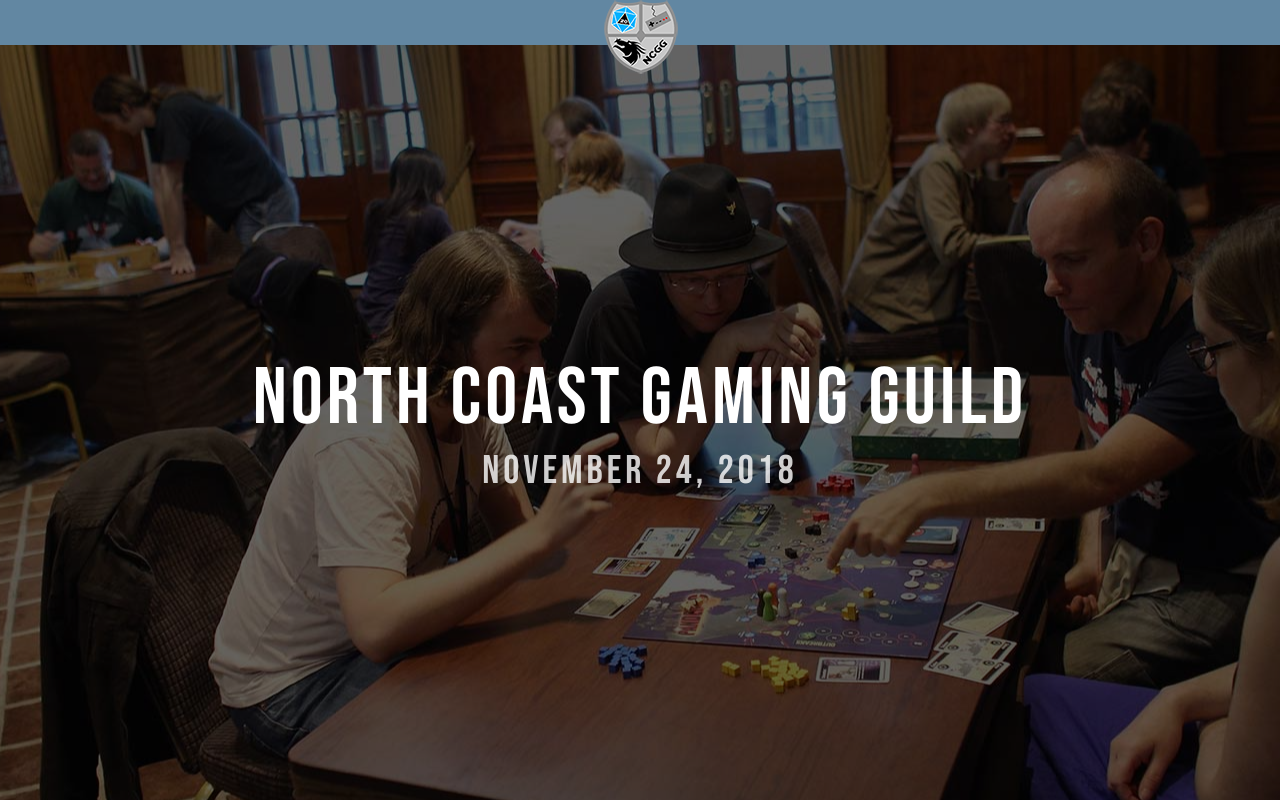
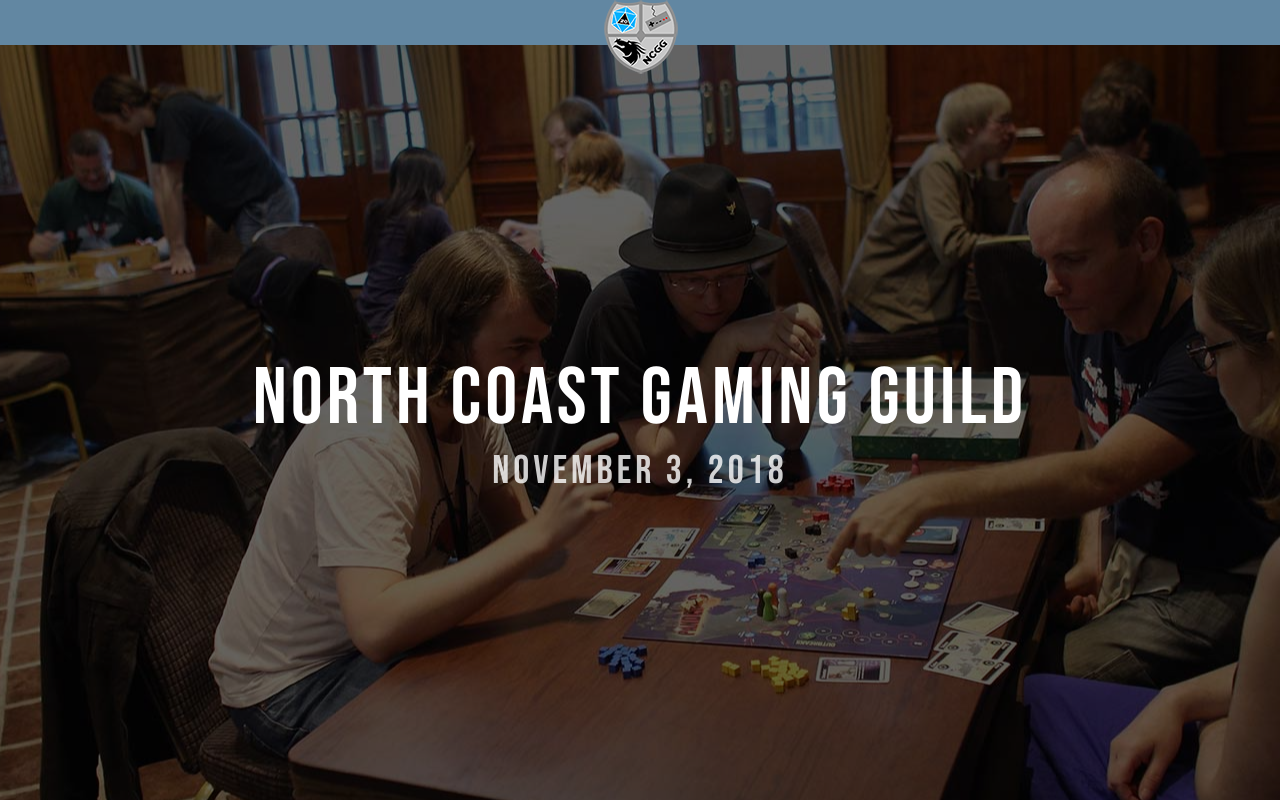
Before and after one commit to chuloon/north-coast-extra-life, an Angular app: page / in a window 1280 px wide. Built offline with nearby package versions, Linux system fonts and the light colour scheme.

Commit message:
minor date fix

```diff
--- a/src/app/home/home.component.html
+++ b/src/app/home/home.component.html
@@ -1,6 +1,6 @@
 <div id="home-container">
   <div class="hero-mask">
     <div class="ncgg-title">North Coast Gaming Guild</div>
-    <div class="event-date">November 24, 2018</div>
+    <div class="event-date">November 3, 2018</div>
   </div>
 </div>
```
